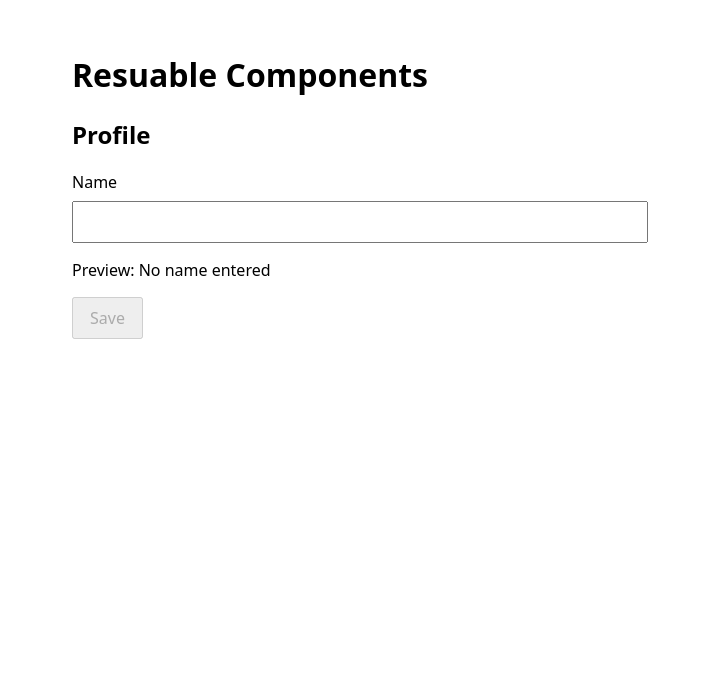
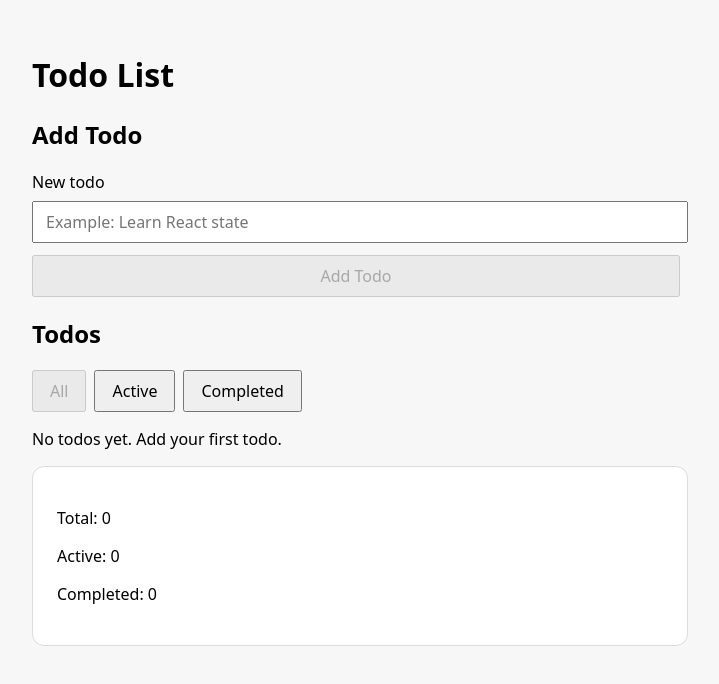
Before and after one commit to mgthihazaw/react-lab, a React (Vite) app: page / in a window 1280 px wide. Shown: the top 684 px of the page, without its empty margins (280-999 px from the left). Built offline with nearby package versions, Linux system fonts and the light colour scheme.

Commit message:
PR-003: build todo list with local state

```diff
--- a/src/App.tsx
+++ b/src/App.tsx
@@ -1,28 +1,65 @@
 import { useState } from "react";
 import { Card } from "./components/Card";
-import { Input } from "./components/Input";
-import { Button } from "./components/Button";
+import { FilterTabs } from "./features/todos/FilterTabs";
+import { TodoForm } from "./features/todos/TodoForm";
+import { TodoList } from "./features/todos/TodoList";
+import { TodoStats } from "./features/todos/TodoStats";
+import { getVisibleTodos } from "./features/todos/todoFilters";
+import type { Todo, TodoFilter } from "./features/todos/types";
 
 function App() {
-  const [name, setName] = useState("");
+  const [todos, setTodos] = useState<Todo[]>([]);
+  const [filter, setFilter] = useState<TodoFilter>("all");
 
-  const handleSave = () => {
-    console.log("Saved value");
-  };
+  const visibleTodos = getVisibleTodos(todos, filter);
+
+  function handleAddTodo(title: string) {
+    const newTodo: Todo = {
+      id: crypto.randomUUID(),
+      title,
+      completed: false,
+    };
+
+    setTodos((currentTodos) => [...currentTodos, newTodo]);
+  }
+
+  function handleToggleTodo(id: string) {
+    setTodos((currentTodos) =>
+      currentTodos.map((todo) =>
+        todo.id === id
+          ? {
+              ...todo,
+              completed: !todo.completed,
+            }
+          : todo,
+      ),
+    );
+  }
+
+  function handleDeleteTodo(id: string) {
+    setTodos((currentTodos) => currentTodos.filter((todo) => todo.id !== id));
+  }
 
   return (
-    <main className="App">
-      <h1>Resuable Components</h1>
+    <main>
+      <h1>Todo List</h1>
 
-      <Card title="Profile">
-        <Input label="Name" value={name} onChange={setName} />
+      <Card title="Add Todo">
+        <TodoForm onAddTodo={handleAddTodo} />
+      </Card>
 
-        <p>Preview: {name || "No name entered"}</p>
+      <Card title="Todos">
+        <FilterTabs currentFilter={filter} onFilterChange={setFilter} />
 
-        <Button onClick={handleSave} disabled={!name}>
-          Save
-        </Button>
+        <TodoList
+          todos={visibleTodos}
+          filter={filter}
+          onToggleTodo={handleToggleTodo}
+          onDeleteTodo={handleDeleteTodo}
+        />
       </Card>
+
+      <TodoStats todos={todos} />
     </main>
   );
 }
--- a/src/components/Button.tsx
+++ b/src/components/Button.tsx
@@ -1,6 +1,6 @@
 type ButtonProps = {
   children: React.ReactNode;
-  onClick: () => void;
+  onClick?: () => void;
   disabled?: boolean;
   type?: "button" | "submit" | "reset";
 };
--- /dev/null
+++ b/src/features/todos/FilterTabs.tsx
@@ -0,0 +1,29 @@
+import { Button } from "../../components/Button";
+import type { TodoFilter } from "./types";
+
+type FilterTabsProps = {
+  currentFilter: TodoFilter;
+  onFilterChange: (filter: TodoFilter) => void;
+};
+
+const filters: { label: string; value: TodoFilter }[] = [
+  { label: "All", value: "all" },
+  { label: "Active", value: "active" },
+  { label: "Completed", value: "completed" },
+];
+
+export function FilterTabs({ currentFilter, onFilterChange }: FilterTabsProps) {
+  return (
+    <div>
+      {filters.map((filter) => (
+        <Button
+          key={filter.value}
+          onClick={() => onFilterChange(filter.value)}
+          disabled={currentFilter === filter.value}
+        >
+          {filter.label}
+        </Button>
+      ))}
+    </div>
+  );
+}
--- /dev/null
+++ b/src/features/todos/TodoForm.tsx
@@ -0,0 +1,40 @@
+import { useState } from "react";
+import { Input } from "../../components/Input";
+import { Button } from "../../components/Button";
+
+type TodoFormProps = {
+  onAddTodo: (title: string) => void;
+};
+
+export const TodoForm = ({ onAddTodo }: TodoFormProps) => {
+  const [title, setTitle] = useState("");
+
+  const handleSubmit = (e: React.FormEvent) => {
+    e.preventDefault();
+    const trimmedTitle = title.trim();
+
+    if (!trimmedTitle) {
+      return;
+    }
+
+    onAddTodo(trimmedTitle);
+    setTitle("");
+  };
+
+  console.log("TodoForm rendered", title);
+
+  return (
+    <form onSubmit={handleSubmit}>
+      <Input
+        label="New todo"
+        value={title}
+        onChange={setTitle}
+        placeholder="Example: Learn React state"
+      />
+
+      <Button type="submit" disabled={!title.trim()}>
+        Add Todo
+      </Button>
+    </form>
+  );
+};
--- /dev/null
+++ b/src/features/todos/TodoItem.tsx
@@ -0,0 +1,32 @@
+import { Button } from "../../components/Button";
+import type { Todo } from "./types";
+
+type TodoItemProps = {
+  todo: Todo;
+  onToggleTodo: (id: string) => void;
+  onDeleteTodo: (id: string) => void;
+};
+
+export function TodoItem({ todo, onToggleTodo, onDeleteTodo }: TodoItemProps) {
+  return (
+    <li>
+      <label>
+        <input
+          type="checkbox"
+          checked={todo.completed}
+          onChange={() => onToggleTodo(todo.id)}
+        />
+
+        <span
+          style={{
+            textDecoration: todo.completed ? "line-through" : "none",
+          }}
+        >
+          {todo.title}
+        </span>
+      </label>
+
+      <Button onClick={() => onDeleteTodo(todo.id)}>Delete</Button>
+    </li>
+  );
+}
--- /dev/null
+++ b/src/features/todos/TodoList.tsx
@@ -0,0 +1,45 @@
+import { TodoItem } from "./TodoItem";
+import type { Todo, TodoFilter } from "./types";
+
+type TodoListProps = {
+  todos: Todo[];
+  filter: TodoFilter;
+  onToggleTodo: (id: string) => void;
+  onDeleteTodo: (id: string) => void;
+};
+
+function getEmptyMessage(filter: TodoFilter) {
+  if (filter === "active") {
+    return "No active todos.";
+  }
+
+  if (filter === "completed") {
+    return "No completed todos.";
+  }
+
+  return "No todos yet. Add your first todo.";
+}
+
+export function TodoList({
+  todos,
+  filter,
+  onToggleTodo,
+  onDeleteTodo,
+}: TodoListProps) {
+  if (todos.length === 0) {
+    return <p>{getEmptyMessage(filter)}</p>;
+  }
+
+  return (
+    <ul>
+      {todos.map((todo) => (
+        <TodoItem
+          key={todo.id}
+          todo={todo}
+          onToggleTodo={onToggleTodo}
+          onDeleteTodo={onDeleteTodo}
+        />
+      ))}
+    </ul>
+  );
+}
--- /dev/null
+++ b/src/features/todos/TodoStats.tsx
@@ -0,0 +1,19 @@
+import type { Todo } from "./types";
+
+type TodoStatsProps = {
+  todos: Todo[];
+};
+
+export function TodoStats({ todos }: TodoStatsProps) {
+  const totalCount = todos.length;
+  const completedCount = todos.filter((todo) => todo.completed).length;
+  const activeCount = totalCount - completedCount;
+
+  return (
+    <section>
+      <p>Total: {totalCount}</p>
+      <p>Active: {activeCount}</p>
+      <p>Completed: {completedCount}</p>
+    </section>
+  );
+}
--- /dev/null
+++ b/src/features/todos/todoFilters.ts
@@ -0,0 +1,12 @@
+import type { Todo, TodoFilter } from "./types";
+
+export const getVisibleTodos = (todos: Todo[], filter: TodoFilter): Todo[] => {
+  switch (filter) {
+    case 'active':
+      return todos.filter((todo) => !todo.completed);
+    case 'completed':
+      return todos.filter((todo) => todo.completed);
+    default:
+      return todos;
+  }
+};
--- /dev/null
+++ b/src/features/todos/types.ts
@@ -0,0 +1,7 @@
+export type Todo = {
+  id: string;
+  title: string;
+  completed: boolean;
+};
+
+export type TodoFilter = 'all' | 'active' | 'completed';
--- a/src/index.css
+++ b/src/index.css
@@ -10,24 +10,31 @@ body {
     BlinkMacSystemFont,
     "Segoe UI",
     sans-serif;
+  background: #f7f7f7;
 }
 
 main {
-  max-width: 640px;
+  max-width: 720px;
   margin: 0 auto;
   padding: 32px;
 }
 
 section {
+  margin-bottom: 24px;
   padding: 24px;
   border: 1px solid #ddd;
   border-radius: 12px;
+  background: white;
+}
+
+form {
+  display: grid;
+  gap: 12px;
 }
 
 label {
   display: grid;
   gap: 8px;
-  margin-bottom: 16px;
 }
 
 input {
@@ -36,6 +43,7 @@ input {
 }
 
 button {
+  margin-right: 8px;
   padding: 8px 16px;
   font: inherit;
   cursor: pointer;
@@ -44,3 +52,20 @@ button {
 button:disabled {
   cursor: not-allowed;
 }
+
+ul {
+  display: grid;
+  gap: 12px;
+  padding-left: 0;
+  list-style: none;
+}
+
+li {
+  display: flex;
+  align-items: center;
+  justify-content: space-between;
+  gap: 16px;
+  padding: 12px;
+  border: 1px solid #ddd;
+  border-radius: 8px;
+}
```
